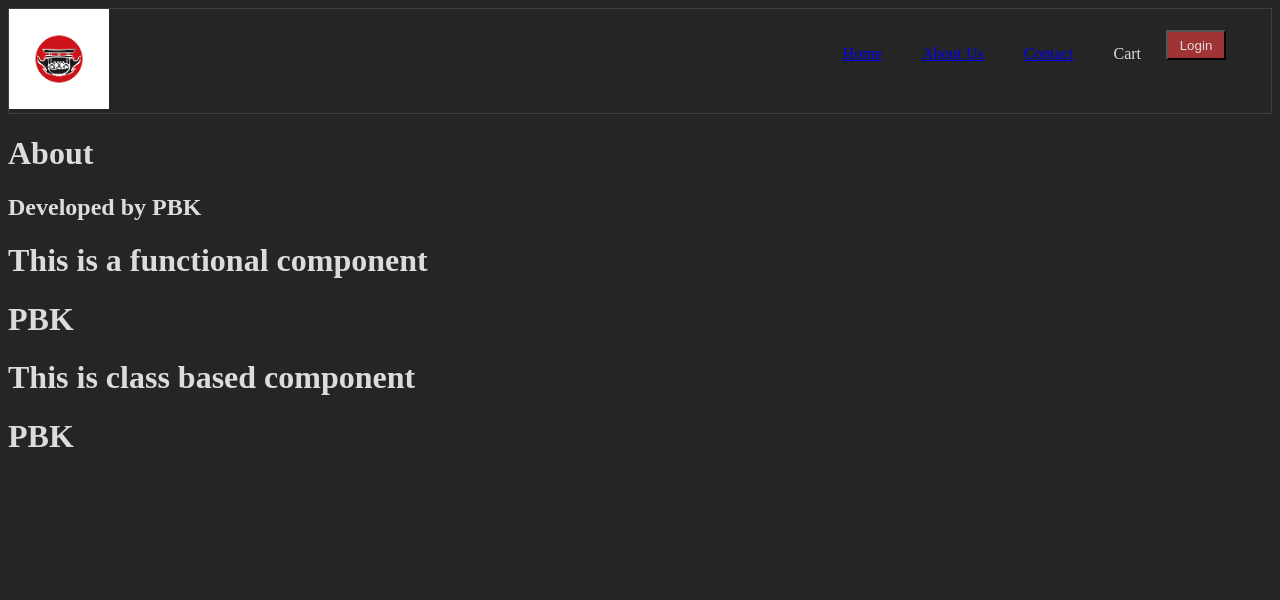
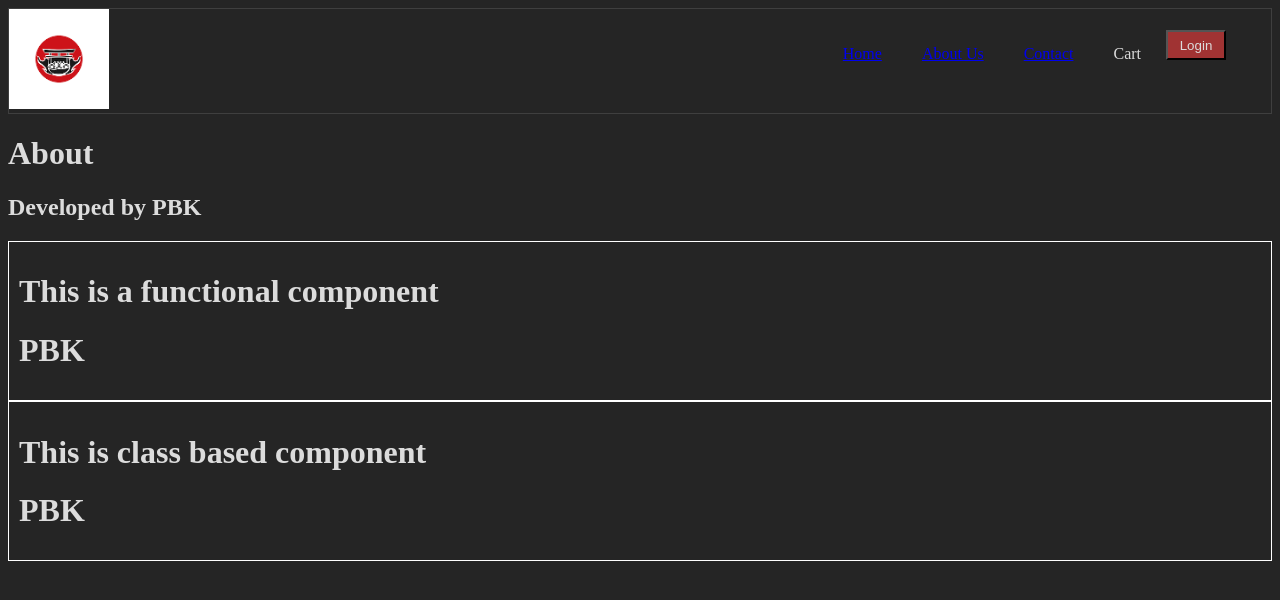
Before and after one commit to Prabakaran12vm/React-JS, a React (Vite) app: page /about in a window 1280 px wide. Shown: the top 600 px of the page. Built offline with nearby package versions, Linux system fonts and the light colour scheme.

Commit message:
css added for User and UserClass components

```diff
--- a/index.css
+++ b/index.css
@@ -88,3 +88,14 @@
     /* display: inline-block; */
     text-align: center;
 }
+.user-card{
+
+    padding: 10px;
+    border: 1px solid white;
+
+}
+.userclass-card{
+    padding: 10px;
+    border: 1px solid white;
+
+}
```
